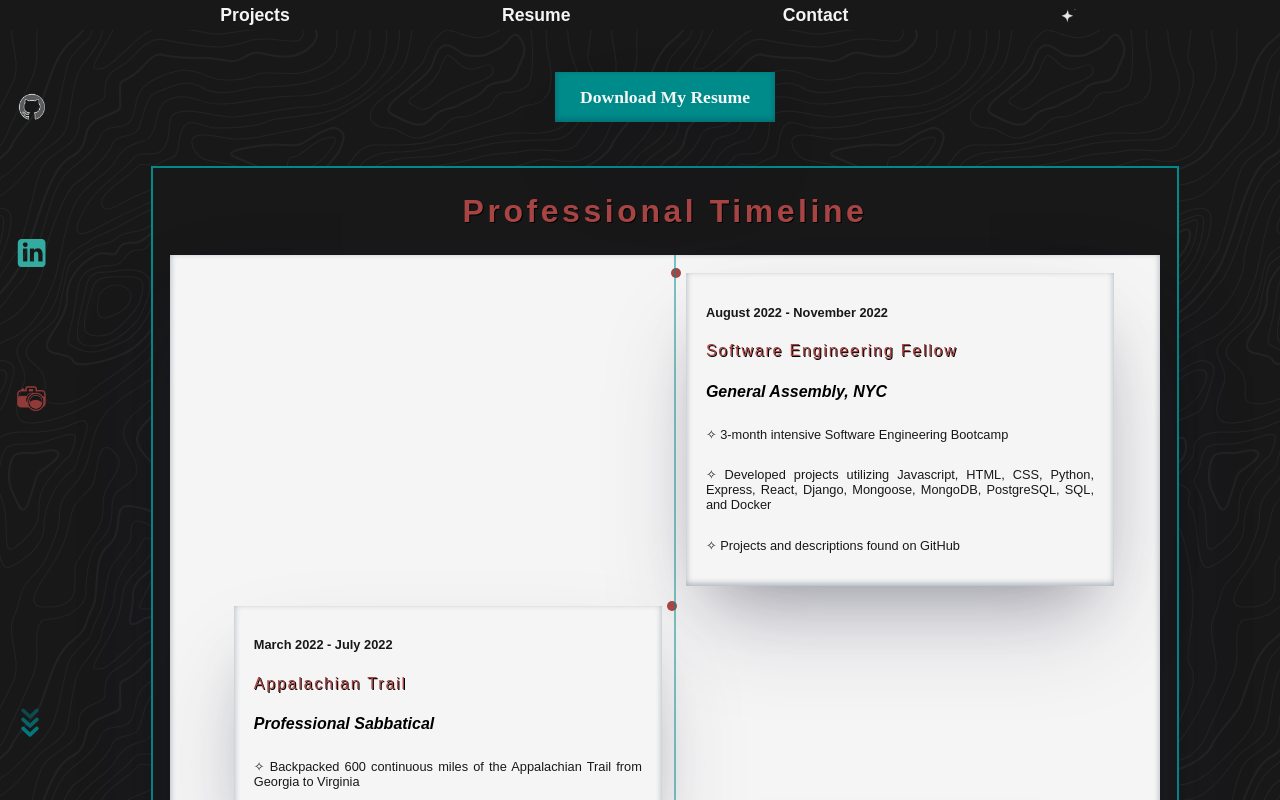
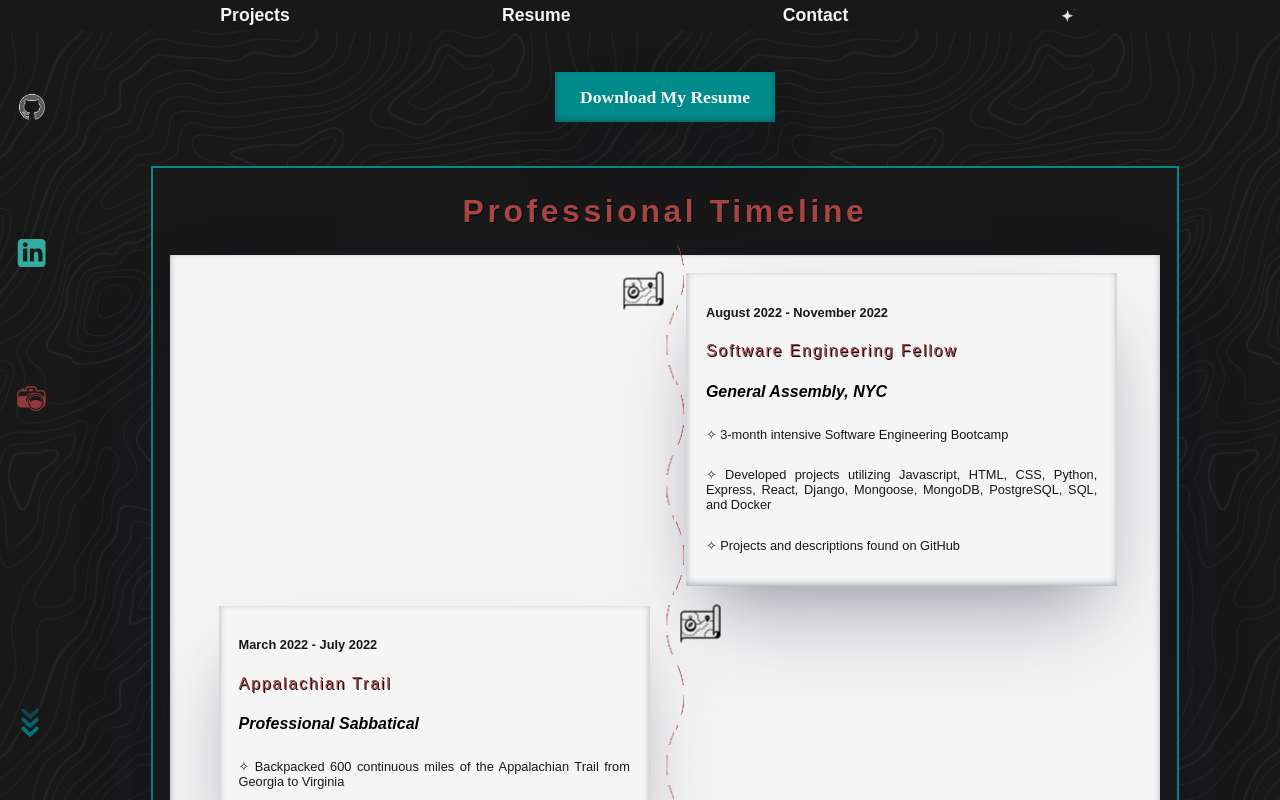
Before and after one commit to shakestuffup73/amandas-portfolio, a React (Create React App) app: page /resume in a window 1280 px wide. Shown: the top 800 px of the page. Built offline with nearby package versions, Linux system fonts and the light colour scheme; no server answers; a web font is replaced by a local one.

Commit message:
update professional timeline with map images and trail

```diff
--- a/src/assets/images/exports.js
+++ b/src/assets/images/exports.js
@@ -45,6 +45,7 @@
 import python2 from './python2.svg'
 import react from './react.svg'
 import visualstudiocode from './visualstudiocode.svg'
+import map from './map.png'
 // import { json } from 'react-router-dom'
 // import { mongo } from 'mongoose'
 
@@ -253,6 +254,11 @@
   altText: 'VSCode logo'
 }
 
+const map_icon = {
+  src: map,
+  altText: 'Map icon'
+}
+
 export {
   aboutMeLogo,
   AmandaDevProjLogo,
@@ -299,5 +305,6 @@
   postman_svg,
   python2_svg,
   react_svg,
-  visualstudiocode_svg
+  visualstudiocode_svg,
+  map_icon,
 }
--- a/src/pages/Projects/Projects.jsx
+++ b/src/pages/Projects/Projects.jsx
@@ -2,8 +2,6 @@
 import styles from '../Projects/Projects.module.css'
 import ProjectCard from './ProjectCard.jsx'
 import {
-  langs_icons,
-  python_icon,
   adobeillustrator_svg,
   adobelightroom_svg,
   adobephotoshop_svg,
@@ -44,10 +42,6 @@
       <div className={styles.gridContainer2}>
         <div className={styles.techStack} id="tech">
             <h1>Tech Stack/Projects</h1>
-          {/* <div className={styles.languages}>
-            <img src={langs_icons.src} alt={langs_icons.altText} className={styles.langImgs}/>
-            <img src={python_icon.src} alt={python_icon.altText} className={styles.pythonImg}/>
-          </div> */}
           <div className={styles.languages2}>
             <img src={html5_svg.src} alt={html5_svg.altText} className={styles.svg} />
             <img src={javascript_svg.src} alt={javascript_svg.altText} className={styles.svg} />
--- a/src/pages/Projects/Projects.module.css
+++ b/src/pages/Projects/Projects.module.css
@@ -33,7 +33,7 @@
   max-width: 600px;
   margin-top: 10px;
   padding: 20px;
-  background-color: whitesmoke;
+  background-color: #707479;
   min-height: fit-content;
   margin-bottom: 20px;
 }
@@ -63,7 +63,7 @@
   padding: 6px;
   background-color: #181819;
   border: 2px solid darkcyan;
-  font-size: 1em;
+  font-size: 1.2em;
 }
 
 .one {
--- a/src/pages/Resume/Resume2.module.css
+++ b/src/pages/Resume/Resume2.module.css
@@ -133,10 +133,15 @@
     content: '';
     position: absolute;
     height: 100%;
-    width: 1px;
-    background-color: darkcyan;
+    width: 2px;
     left: 50%;
+    border: 10px dashed #a84444;
     transform: translateX(-50%);
+      --mask:
+        radial-gradient(75.15px at calc(100% + 66.50px) 50%,#0000 calc(99% - 0px),#000 calc(101% - 0px) 99%,#0000 101%) calc(50% - 17.5px + .5px) calc(50% - 70px)/ 35px 140px  repeat-y,
+        radial-gradient(75.15px at -66.5px 50%,#0000 calc(99% - 0px),#000 calc(101% - 0px) 99%,#0000 101%) calc(50% + 17.5px) 50%/35px 140px  repeat-y;
+      -webkit-mask: var(--mask);
+              mask: var(--mask);
   }
 
   .timeline ul {
@@ -148,39 +153,38 @@
     width: 50%;
     margin-bottom: 30px;
     position: relative;
-    margin-left: -33px;
-    margin-right: 0px;
+    margin-left: -35px;
+    margin-right: 10px;
     margin-bottom: 20px;
   }
 
   .timeline ul li:nth-child(odd){
     float: left;
     clear: right;
-    transform: translateX(-40px);
+    transform: translateX(-50px);
   }
 
   .timeline ul li:nth-child(even){
     float: right;
     clear: left;
-    transform: translateX(31px);
+    transform: translateX(41px);
   }
 
   .timeline ul li::after {
-    content: '';
+    content: url('../../assets/images/map.png');
+    color: #a84444;
     position: absolute;
-    height: 10px;
-    width: 10px;
-    background-color: #a84444;
-    border-radius: 50%;
+    height: 5px;
+    width: 5px;
     top: 0;
+  }
 
-  }
   .timeline ul li:nth-child(odd)::after{
     transform: translate(50%, -50%);
-    right: -10px;
+    right: -33px;
   }
   .timeline ul li:nth-child(even)::after{
     transform: translate(-50%, -50%);
-    left: -10px;
+    left: -60px;
   }
 }
```
Also changed, not shown: src/assets/images/map.png (added).
